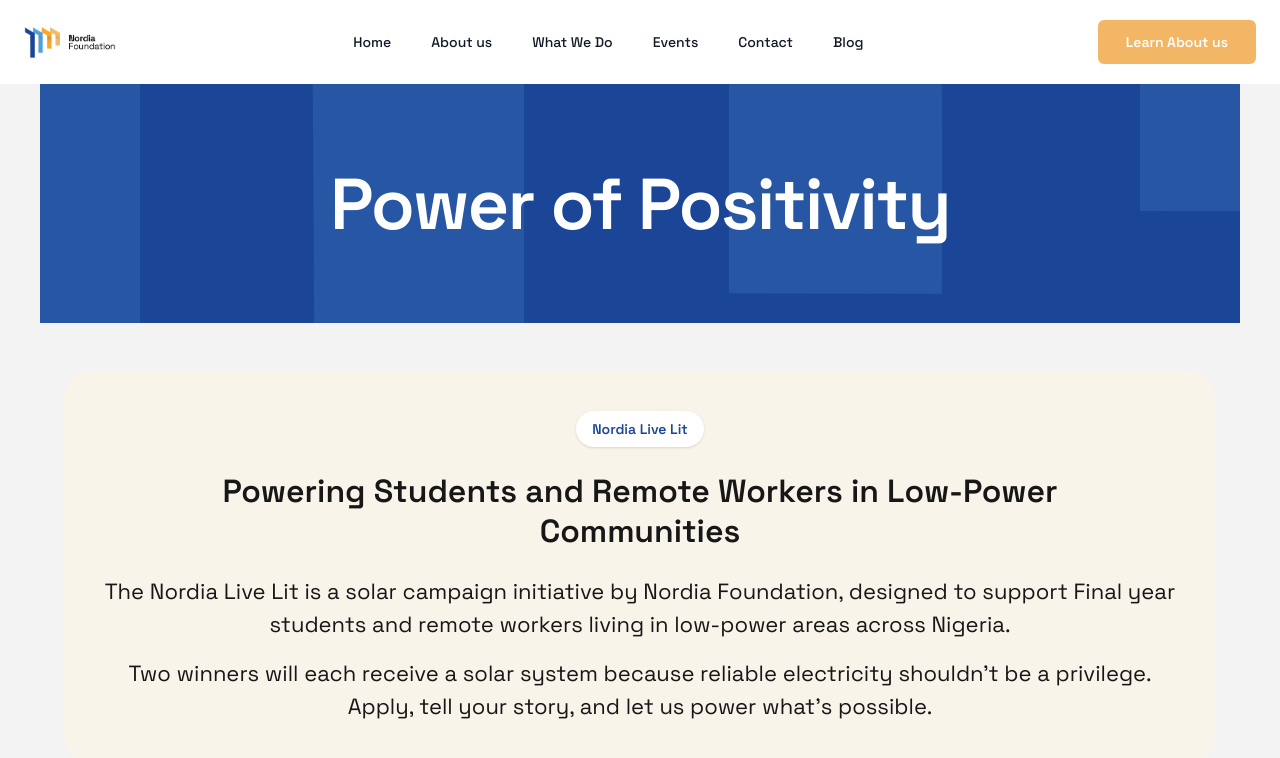
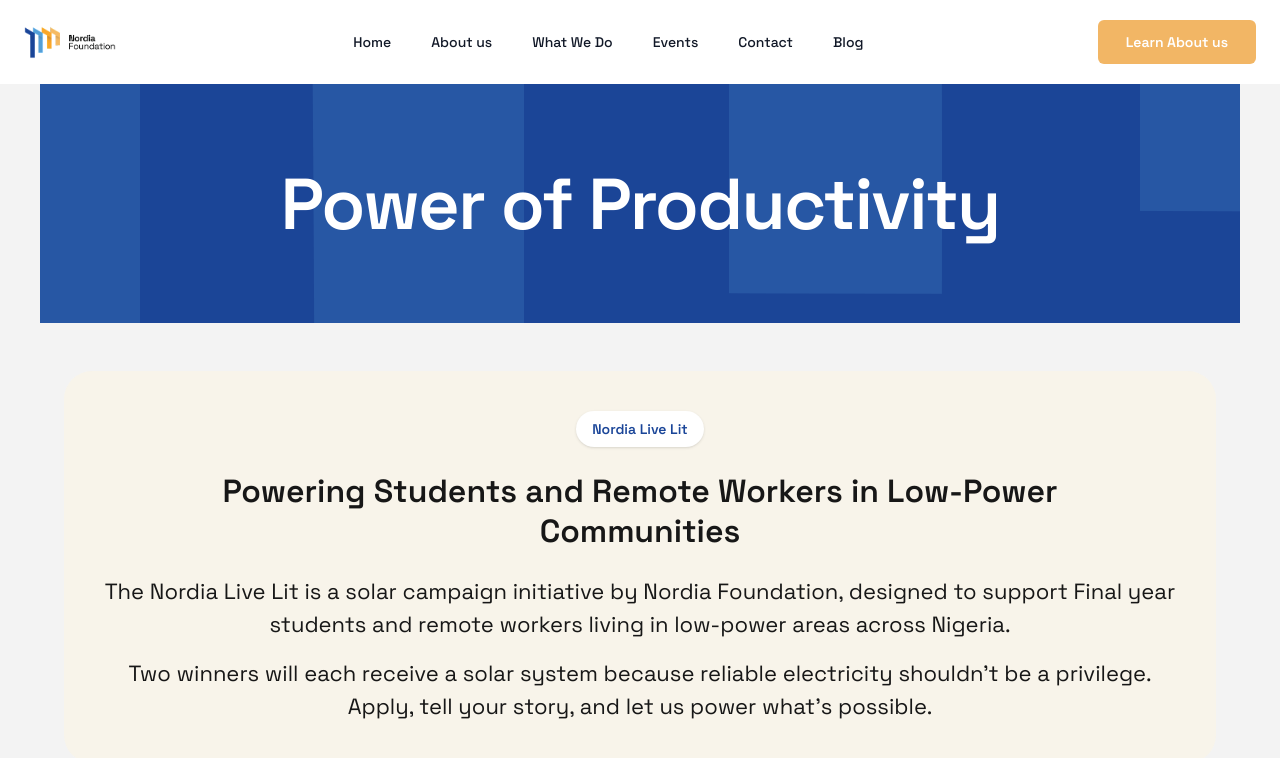
Before and after one commit to NordiaF/Nordia-website, a Next.js app: page /power-of-positivity in a window 1280 px wide. Shown: the top 758 px of the page. Built offline with nearby package versions, Linux system fonts and the light colour scheme; a web font is replaced by a local one.

Commit message:
feat: update the url for assessment form

```diff
--- a/src/app/sitemap.ts
+++ b/src/app/sitemap.ts
@@ -9,7 +9,7 @@
   "/events-and-outreaches",
   "/contact",
   "/blog",
-  "/power-of-positivity",
+  "/power-of-productivity",
 ];
 
 export default function sitemap(): MetadataRoute.Sitemap {
--- a/src/components/footer/index.tsx
+++ b/src/components/footer/index.tsx
@@ -15,7 +15,7 @@
   {
     title: "More",
     links: [
-      { label: "Power of Positivity", href: "/power-of-positivity" },
+      { label: "Power of productivity", href: "/power-of-productivity" },
       { label: "Projects", href: "/projects" },
       { label: "Events", href: "/events" },
       { label: "Donate", href: "/donate" },
--- a/src/screens/powerOfPositivityScreen/index.tsx
+++ b/src/screens/powerOfPositivityScreen/index.tsx
@@ -32,7 +32,7 @@
         style={{ backgroundImage: `url(${headingBg.src})` }}
       >
         <Typography.H1 className="p-5 text-white md:text-[72px] text-center w-full leading-tight">
-          Power of Positivity
+          Power of Productivity
         </Typography.H1>
       </div>
 
```
